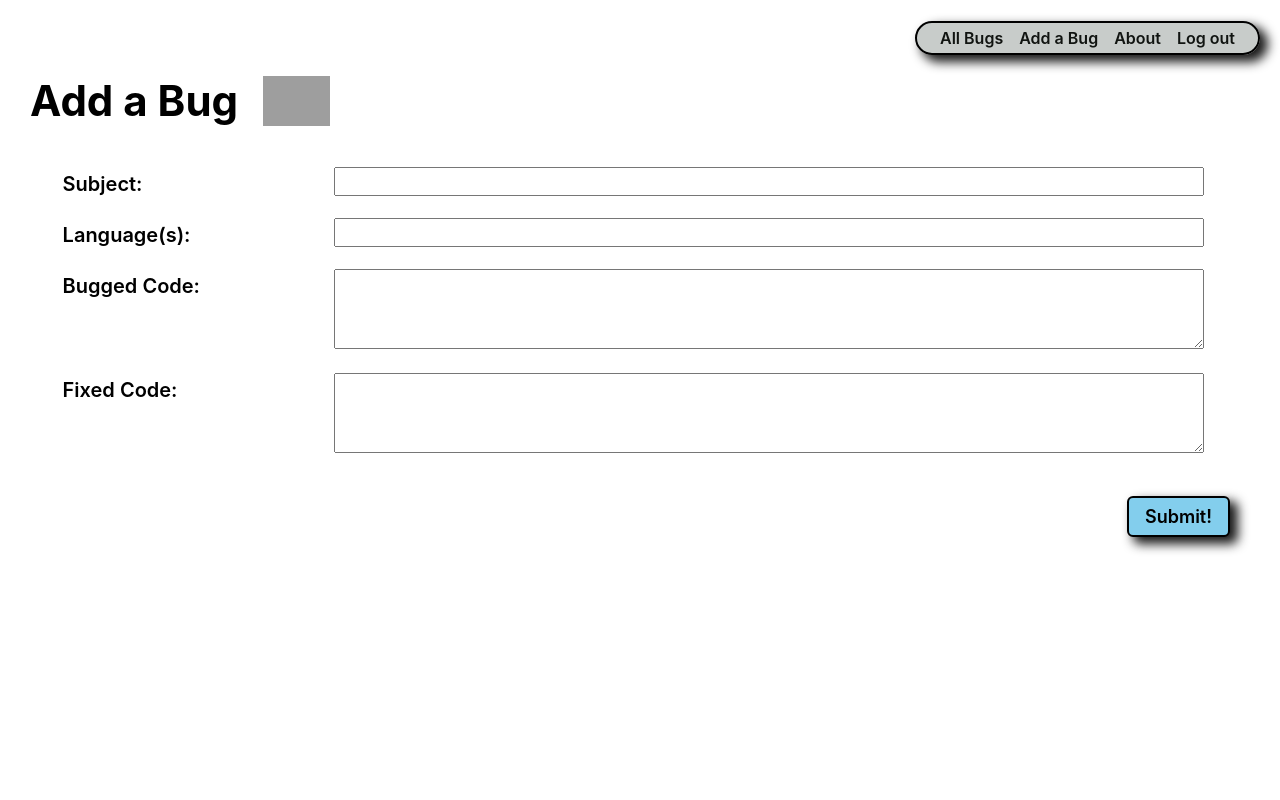
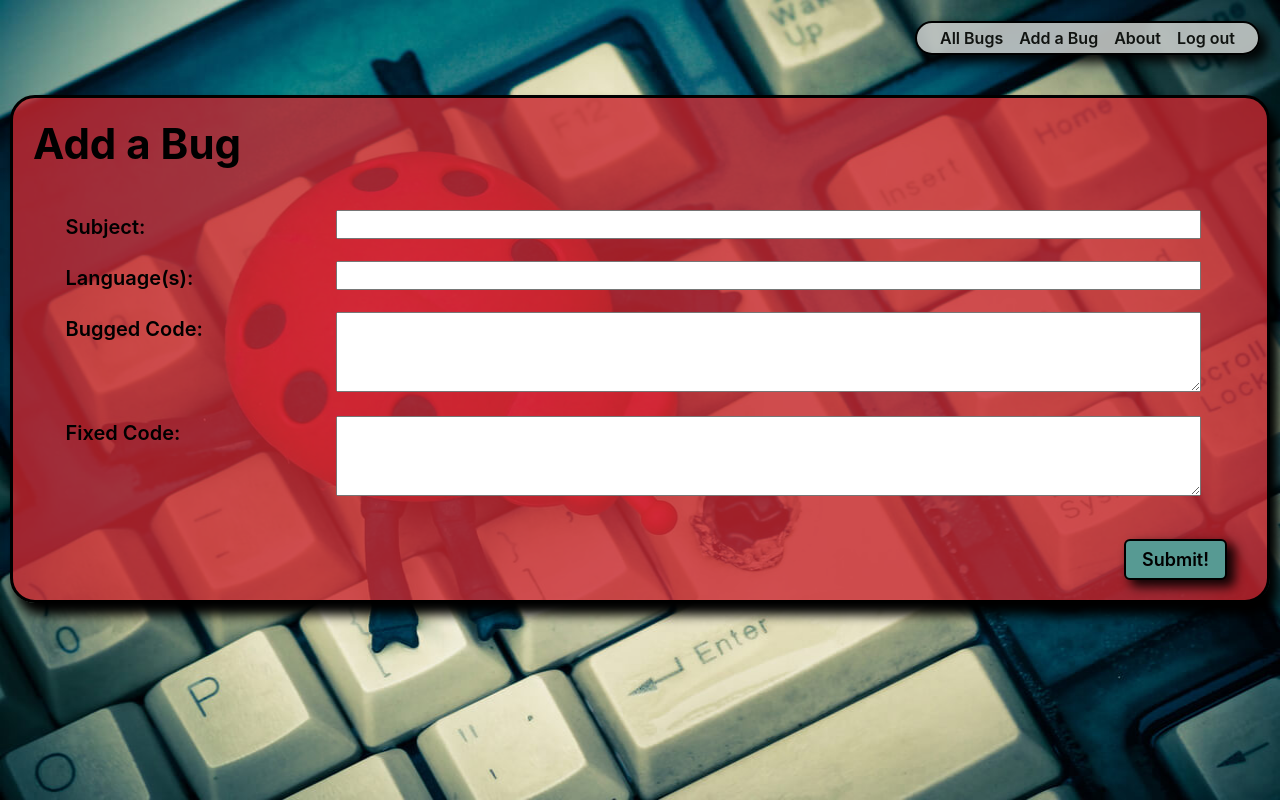
Before and after one commit to HeyThatsNeat/bug-catcher, a Django app: page /bugs/create/ in a window 1280 px wide. Run offline with Django 4.2, Linux system fonts and the light colour scheme; the visitor is signed in with stand-in values (Sample User, id 1); grey boxes are pictures that could not be loaded.

Commit message:
finishing touches on add bug page

```diff
--- a/main_app/static/css/form.css
+++ b/main_app/static/css/form.css
@@ -9,6 +9,34 @@ label {
   font-size: 20px;
 }
 
+.add-bug-page-img {
+  position: absolute;
+  top: 0;
+  left: 0;
+  bottom: 0;
+  right: 0;
+  width: 100%;
+  height: 100%;
+  z-index: -3;
+}
+
+.add-bug-page-contents {
+  border-style: solid;
+  border-radius: 25px;
+  background-color: rgba(200,38,47,.8);
+  margin: 40px 0;
+  box-shadow: 7px 11px 11px 1px rgba(0, 0, 0, 1);
+}
+
+.edit-bug-page-contents {
+  border-style: solid;
+  border-radius: 25px;
+  background-color: pink;
+  margin: 40px 0;
+  box-shadow: 7px 11px 11px 1px rgba(0, 0, 0, 1);
+}
+
+
 p.red-text {
   color: var(--danger);
   font-size: 35px;
@@ -18,7 +46,7 @@ p.red-text {
 }
 
 button.btn.submit {
-  background-color: rgba(131,206,237, 1);
+  background-color: rgba(87,154,147,1);
   color: black;
   border-color: black;
 }
@@ -84,4 +112,5 @@ td > textarea {
   align-self: flex-end;
   margin-right: 40px;
   margin-top: 20px;
+  margin: 20px 40px 20px 0;
 }
--- a/main_app/templates/main_app/bug_form.html
+++ b/main_app/templates/main_app/bug_form.html
@@ -7,13 +7,10 @@
 
 {% block content %}
 
+{% if bug %}
+  <div class="edit-bug-page-contents">
     <div class="page-header">
-  {% if bug %}
       <h1>Edit {{ bug.subject }}</h1>
-  {% else %}
-    <h1>Add a Bug</h1>
-    <img src="{% static 'images/nerd-bug.svg' %}" alt="A bug using a computer"/>
-  {% endif %}
     </div>
     <form action="" method="post" class="form-container">
       {% csrf_token %}
@@ -22,5 +19,21 @@
       </table>
       <button type="submit" class="btn submit">Submit!</button>
     </form>
+  </div>
+{% else %}
+  <img class="add-bug-page-img" src="{% static 'images/add-bug-background.jpg' %}" alt="add bug background" />
+  <div class="add-bug-page-contents">
+    <div class="page-header">
+      <h1>Add a Bug</h1>
+    </div>
+    <form action="" method="post" class="form-container">
+      {% csrf_token %}
+      <table>
+        {{ form.as_table }}
+      </table>
+      <button type="submit" class="btn submit">Submit!</button>
+    </form>
+  </div>
+{% endif %}
 
 {% endblock %}
```
Also changed, not shown: main_app/static/images/add-bug-background.jpg (added). Lines whose indentation alone changed are shown as unchanged.
